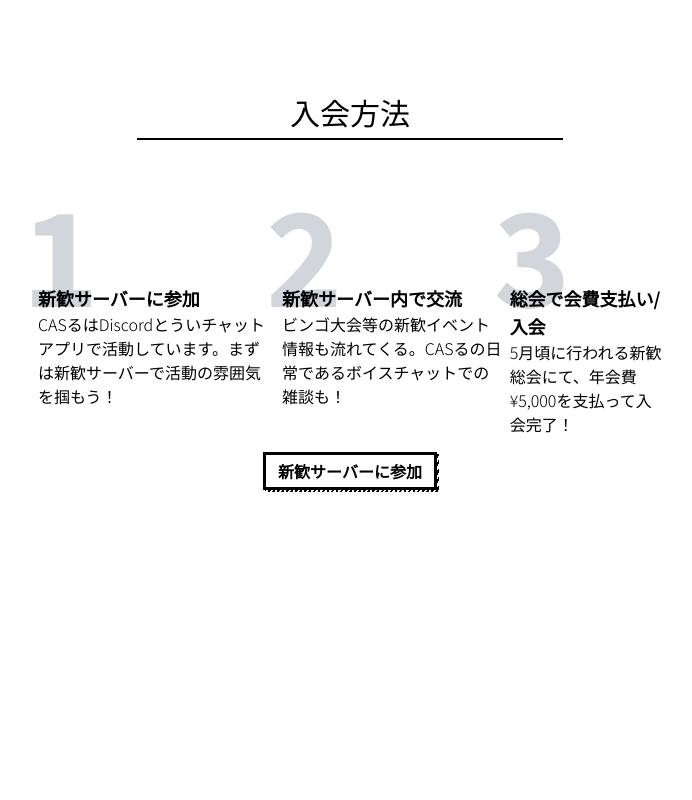
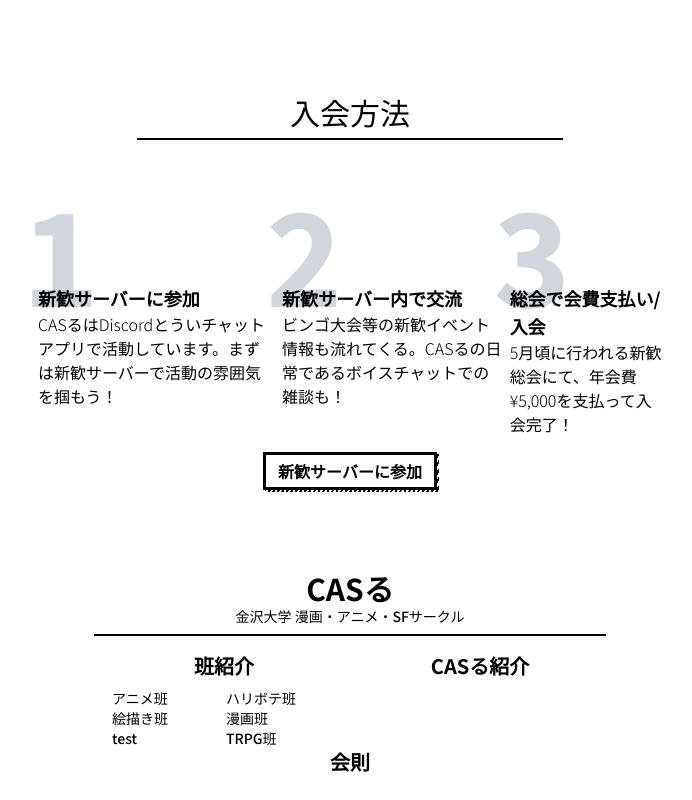
Before and after one commit to CASru-IT/cas-ru.com, a Next.js app: page / in a window 1280 px wide. Shown: the part 1812-2612 px from the top of the page, without its empty margins (290-982 px from the left). Before the commit the page ends 2374 px from the top, so only its background shows below. Built offline with nearby package versions, Linux system fonts and the light colour scheme.

Commit message:
フッターの実装

```diff
--- a/src/app/layout.tsx
+++ b/src/app/layout.tsx
@@ -1,6 +1,7 @@
 import type { Metadata } from "next";
 import { Noto_Sans_JP } from "next/font/google";
 import Header from "@/components/header";
+import Footer from "@/components/footer";
 import "./globals.css";
 
 const notoSansVariable = Noto_Sans_JP({ weight: "variable" });
@@ -20,6 +21,7 @@ export default function RootLayout({
       <body className="font-light">
         <Header />
         <main>{children}</main>
+        <Footer />
       </body>
     </html>
   );
--- /dev/null
+++ b/src/components/footer.tsx
@@ -0,0 +1,49 @@
+import Link from "next/link";
+import { getAllGroupName, getGroupInfo } from "@/utils/groupIntroduction";
+
+export default function Footer() {
+  const groupNames = getAllGroupName();
+  return (
+    <footer className="mx-auto w-11/12 max-w-lg m-4">
+      <div className="mb-4 border-b-2 w-full text-center p-2">
+        <h2 className="text-3xl font-bold">
+          <Link href="/">CASる</Link>
+        </h2>
+        <div className="text-sm font-medium">
+          金沢大学 漫画・アニメ・SFサークル
+        </div>
+      </div>
+      <ul className="flex justify-around w-full flex-wrap">
+        <li className="w-full max-w-56">
+          <h3 className="font-bold text-xl text-center mb-2">
+            <Link href="/groups">班紹介</Link>
+          </h3>
+          <ul className="flex flex-wrap gap-x-1 mx-auto justify-around">
+            {groupNames.map((name) => {
+              const info = getGroupInfo(name);
+              return (
+                <li
+                  key={name}
+                  className="w-5/12 text-sm font-medium text-nowrap grow"
+                >
+                  <Link href={`/groups/${name}`}>{info.name}</Link>
+                </li>
+              );
+            })}
+          </ul>
+        </li>
+        <li className="w-full max-w-54">
+          <h3 className="font-bold text-xl text-center mb-2">
+            <Link href="/about">CASる紹介</Link>
+          </h3>
+          <ul></ul>
+        </li>
+        <li className="w-full max-w-54">
+          <h3 className="font-bold text-xl text-center mb-2">
+            <Link href="/constitution">会則</Link>
+          </h3>
+        </li>
+      </ul>
+    </footer>
+  );
+}
```
